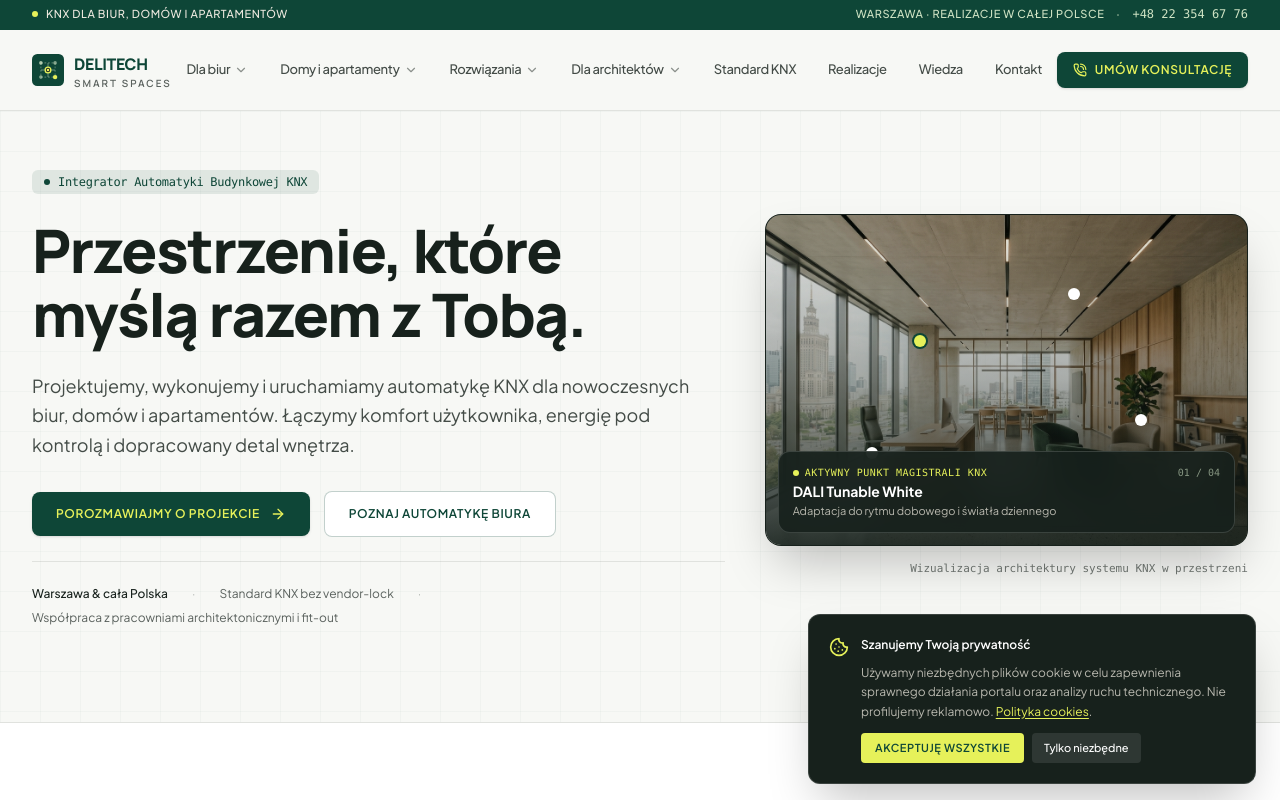
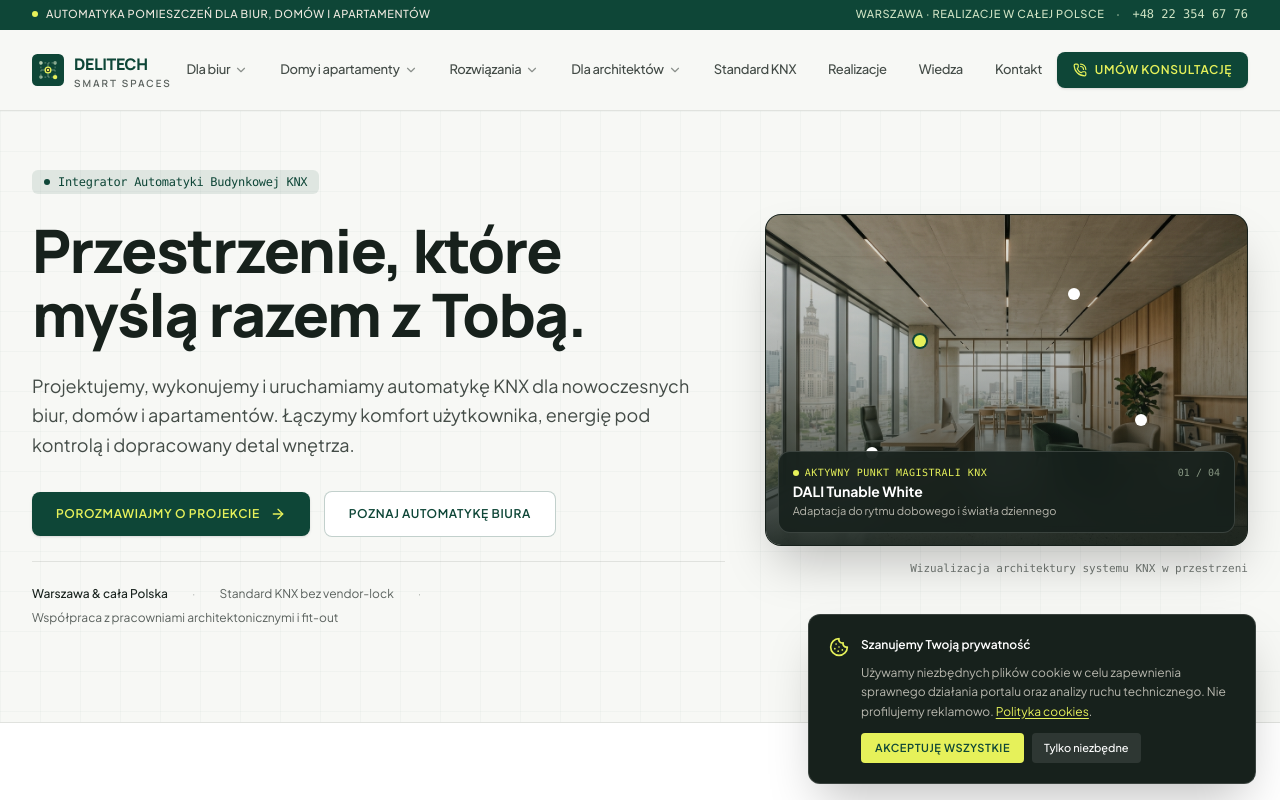
Before and after one commit to daromajowy/delitech, a React (Vite) app: page / in a window 1280 px wide. Shown: the top 800 px of the page. Built offline with nearby package versions, Linux system fonts and the light colour scheme.

Commit message:
feat(navbar): update informational text
Change "KNX" to "Automatyka pomieszczeń" in the pre-header to better reflect the service offering.

```diff
--- a/src/components/Navbar.tsx
+++ b/src/components/Navbar.tsx
@@ -96,7 +96,7 @@ export const Navbar: React.FC<NavbarProps> = ({
         <div className="max-w-7xl mx-auto px-4 sm:px-6 lg:px-8 py-1.5 flex flex-col sm:flex-row items-center justify-between gap-1 text-center sm:text-left">
           <div className="flex items-center gap-2">
             <span className="inline-block w-1.5 h-1.5 rounded-full bg-[#E6F15A]" />
-            <span>KNX dla biur, domów i apartamentów</span>
+            <span>Automatyka pomieszczeń dla biur, domów i apartamentów</span>
           </div>
           <div className="flex items-center gap-3 text-[#CFE3C4]">
             <span>Warszawa · realizacje w całej Polsce</span>
```
